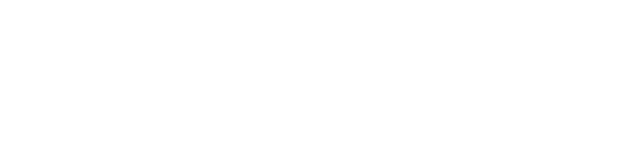
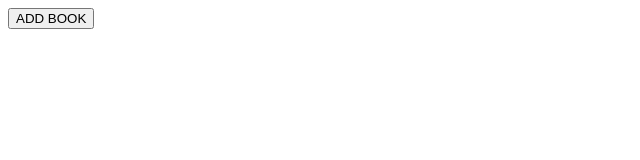
Before and after one commit to owen-addison/odin-library, a website: page index.html in a window 1280 px wide. Shown: the whole page, without its empty margins (0-640 px from the left). Drawn offline with Linux system fonts and the light colour scheme.

Commit message:
Adds skeleton structure to page with classes Adds divs and button for adding books.

```diff
--- a/index.html
+++ b/index.html
@@ -9,6 +9,13 @@
     <title>Library App</title>
   </head>
   <body>
+    <div class="content">
+        <div class="library">
 
+        </div>
+        <div class="footer">
+            <button class="add-book">ADD BOOK</button>
+        </div>
+    </div>
   </body>
 </html>
```
